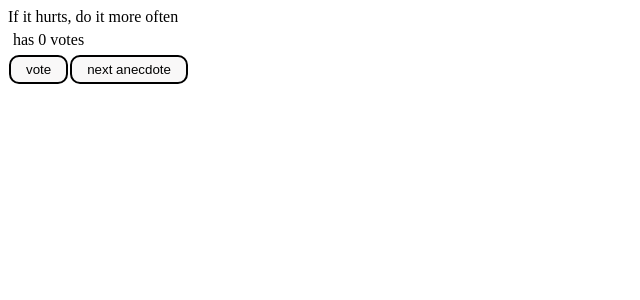
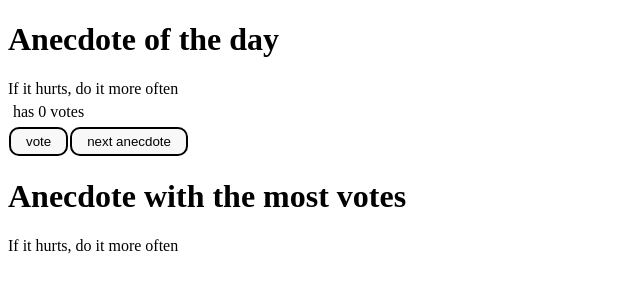
Before and after one commit to oliverhertzberg/Osa1, a React (Create React App) app: page / in a window 1280 px wide. Shown: the top 300 px of the page, without its empty margins (0-640 px from the left). Built offline with nearby package versions, Linux system fonts and the light colour scheme.

Commit message:
tehtävä1.14

```diff
--- a/src/App.js
+++ b/src/App.js
@@ -22,6 +22,15 @@ const Votecounter = (props) => {
     )
 }
 
+
+const MostVotes = (props) => {
+  const maxVotesIndex = props.anecdotevotes.indexOf(Math.max(...props.anecdotevotes));
+  return (
+    <div>
+      {props.anecdotes[maxVotesIndex]}
+    </div>
+  )
+}
 
 
 
@@ -64,10 +73,13 @@ const App = () => {
 
     return (
       <div>
+        <h1>Anecdote of the day</h1>
         {anecdotes[selected]}
         <br></br>
         <Votecounter anecdotevotes={quotesvotes[selected]} />
         <Button  VoteHandler={voteHandler} AnecdoteHandler={AnecdoteHandler}/>
+        <h1>Anecdote with the most votes</h1>
+        <MostVotes anecdotes={anecdotes} anecdotevotes={quotesvotes} />
       </div>
     )
 }
```
